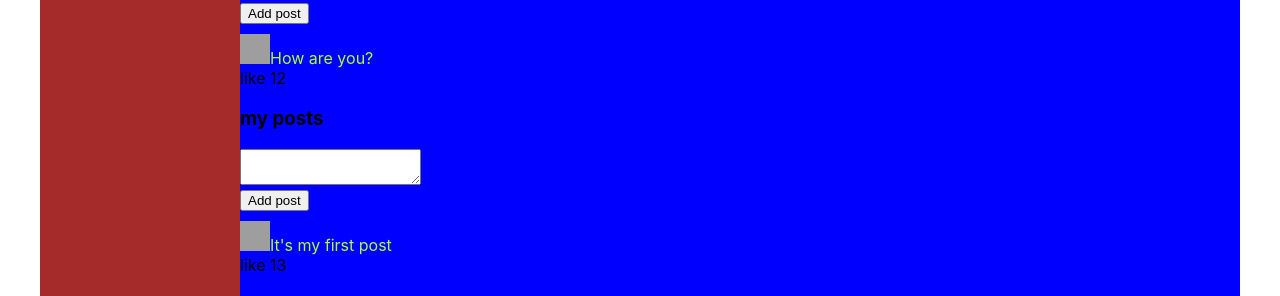
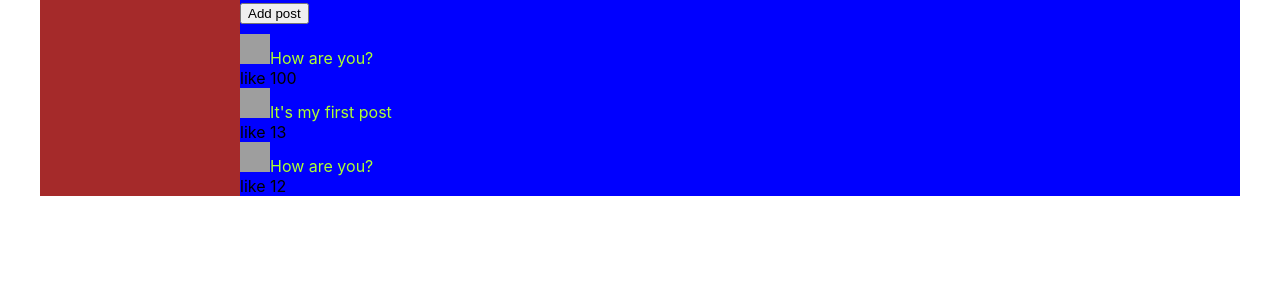
Before and after one commit to aquarius0256/aquarius0256.github.io, a React (Create React App) app: page /profile in a window 1280 px wide. Shown: the part 502-798 px from the top of the page. Built offline with nearby package versions, Linux system fonts and the light colour scheme; grey boxes are pictures that could not be loaded.

Commit message:
push all data to index.js and throw them through props to the end address(end28)

```diff
--- a/src/App.js
+++ b/src/App.js
@@ -19,8 +19,8 @@ const App = (props) => {
                 {/*<MyPosts />*/}
                 <div className='app-wrapper-content'>
                     <Routes>
-                        <Route path="/dialogues/*" element={<Dialogues messagesData={props.message} />}/>
-                        <Route path="/profile" element={<Profile />}/>
+                        <Route path="/dialogues/*" element={<Dialogues messagesData={props.messagesData} dialoguesData={props.dialoguesData} />}/>
+                        <Route path="/profile" element={<Profile postData={props.postData}/>}/>
 
                         <Route path="/dialogues/*" element={<Dialogues/>}/>
                         <Route path="/profile" element={<Profile/>}/>
--- a/src/Components/Dialogues/DialogItem/DialogItem.jsx
+++ b/src/Components/Dialogues/DialogItem/DialogItem.jsx
@@ -3,7 +3,7 @@ import s from './../Dialogues.module.css';
 import {NavLink} from "react-router-dom";
 
 const DialogItem = (props) => {
-    return <div className={s.dialog + ' ' + s.active}>
+    return <div className= {s.dialog + ' ' + s.active}>
         <NavLink to={"/dialogues/" + props.id}> {props.name} </NavLink>
     </div>
 }
--- a/src/Components/Dialogues/Dialogues.jsx
+++ b/src/Components/Dialogues/Dialogues.jsx
@@ -6,22 +6,13 @@ import Message from "./Message/Message";
 
 const Dialogues = (props) => {
 
-let dialoguesData = [
-    {id: 1, name: 'Artur'},
-    {id: 2, name: 'Tanyuha'},
-    {id: 3, name: 'Kamila'}
-]
-
-let dialoguesElement = dialoguesData.map(dialog => <DialogItem name={dialog.name} id={dialog.id}/>);
 
 
-let messagesData = [
-    {id: 1, message: 'Hi'},
-    {id: 2, message: 'How are you', likesCount: 13},
-    {id: 3, message: 'How is your it-kamasutra bro?', likesCount: 14}
-]
+let dialoguesElement = props.dialoguesData.map(dialog => <DialogItem name={dialog.name} id={dialog.id}/>);
 
-let messagesElements = messagesData.map(message => <Message m={props.messagesData} />)
+
+
+let messagesElements = props.messagesData.map( m => <Message message={m.message} />)
 
 
     return <div className={s.dialogues}>
--- a/src/Components/Dialogues/Dialogues.module.css
+++ b/src/Components/Dialogues/Dialogues.module.css
@@ -11,7 +11,7 @@
     color: gold;
 }
 .dialog {
-    color: antiquewhite;
+    color: black;
 }
 .messages {
     padding: 10px;
--- a/src/Components/Profile/MyPosts/MyPosts.jsx
+++ b/src/Components/Profile/MyPosts/MyPosts.jsx
@@ -4,12 +4,8 @@ import Post from './Post/Post';
 
 const MyPosts = (props) => {
 
-    // let postData = [
-    //     {id: 1, message: 'How are you?', likesCount: 12},
-    //     {id: 1, message: 'It\'s my first post', likesCount: 13},
-    //     {id: 1, message: 'How are you?', likesCount: 12}
-    // ]
 
+let postElements = props.postData.map( p => <Post message={p.message} likesCount={p.likesCount} />)
 
     return <div className={s.posts.Block}>
        <h3>my posts</h3>
@@ -23,8 +19,8 @@ const MyPosts = (props) => {
 
         </div>
         <div className={s.posts}>
-            <Post message={props.message} likesCount={props.likesCount}/>
-            {/*<Post message={postData[1].message} likesCount={postData[1].likesCount}/>*/}
+            { postElements }
+
         </div>
     </div>
 
--- a/src/Components/Profile/Profile.jsx
+++ b/src/Components/Profile/Profile.jsx
@@ -6,18 +6,13 @@ import DialogItem from "../Dialogues/DialogItem/DialogItem";
 
 
 const Profile = (props) => {
-    let postData = [
-        {id: 1, message: 'How are you?', likesCount: 12},
-        {id: 1, message: 'It\'s my first post', likesCount: 13},
-        {id: 1, message: 'How are you?', likesCount: 12}
-    ]
-    let postElement = postData.map(post => <MyPosts message={post.message} likesCount={post.likesCount}/>);
+
 
     return <div>
 
         <ProfileInfo className={s.image} />
-        { postElement }
-        {/*<MyPosts message=  {postData[1].message} likesCount={postData[1].likesCount}/>*/}
+
+        <MyPosts postData={props.postData}/>
 
     </div>
 
--- a/src/index.js
+++ b/src/index.js
@@ -6,28 +6,28 @@ import reportWebVitals from './reportWebVitals';
 import DialogItem from "./Components/Dialogues/DialogItem/DialogItem";
 import MyPosts from "./Components/Profile/MyPosts/MyPosts";
 
-// let dialoguesData = [
-//         {id: 1, name: 'Artur'},
-//         {id: 2, name: 'Tanyuha'},
-//         {id: 3, name: 'Kamila'}
-//     ]
-//
-// let messagesData = [
-//     {id: 1, message: 'Hi'},
-//     {id: 2, message: 'How are you', likesCount: 13},
-//     {id: 3, message: 'How is your it-kamasutra bro?', likesCount: 14}
-// ]
-//
+let dialoguesData = [
+        {id: 1, name: 'Artur'},
+        {id: 2, name: 'Tanyuha'},
+        {id: 3, name: 'Kamila'}
+    ]
 
-let spostData = [
-    {id: 1, message: 'How are you?', likesCount: 12},
-    {id: 1, message: 'It\'s my first post', likesCount: 13},
-    {id: 1, message: 'How are you?', likesCount: 12}
+let messagesData = [
+    {id: 1, message: 'Hi'},
+    {id: 2, message: 'How are you', likesCount: 13},
+    {id: 3, message: 'How is your it-kamasutra bro?', likesCount: 14}
 ]
-let spostElement = spostData.map(post => <App message={post.message} likesCount={post.likesCount}/>);
+
+
+let postData = [
+    {id: 1, message: 'How are you?', likesCount: 100},
+    {id: 2, message: 'It\'s my first post', likesCount: 13},
+    {id: 3, message: 'How are you?', likesCount: 12}
+]
+
 ReactDOM.render(
   <React.StrictMode>
-    <App />
+    <App postData={postData} messagesData={messagesData} dialoguesData={dialoguesData}/>
   </React.StrictMode>,
   document.getElementById('root')
 );
```
